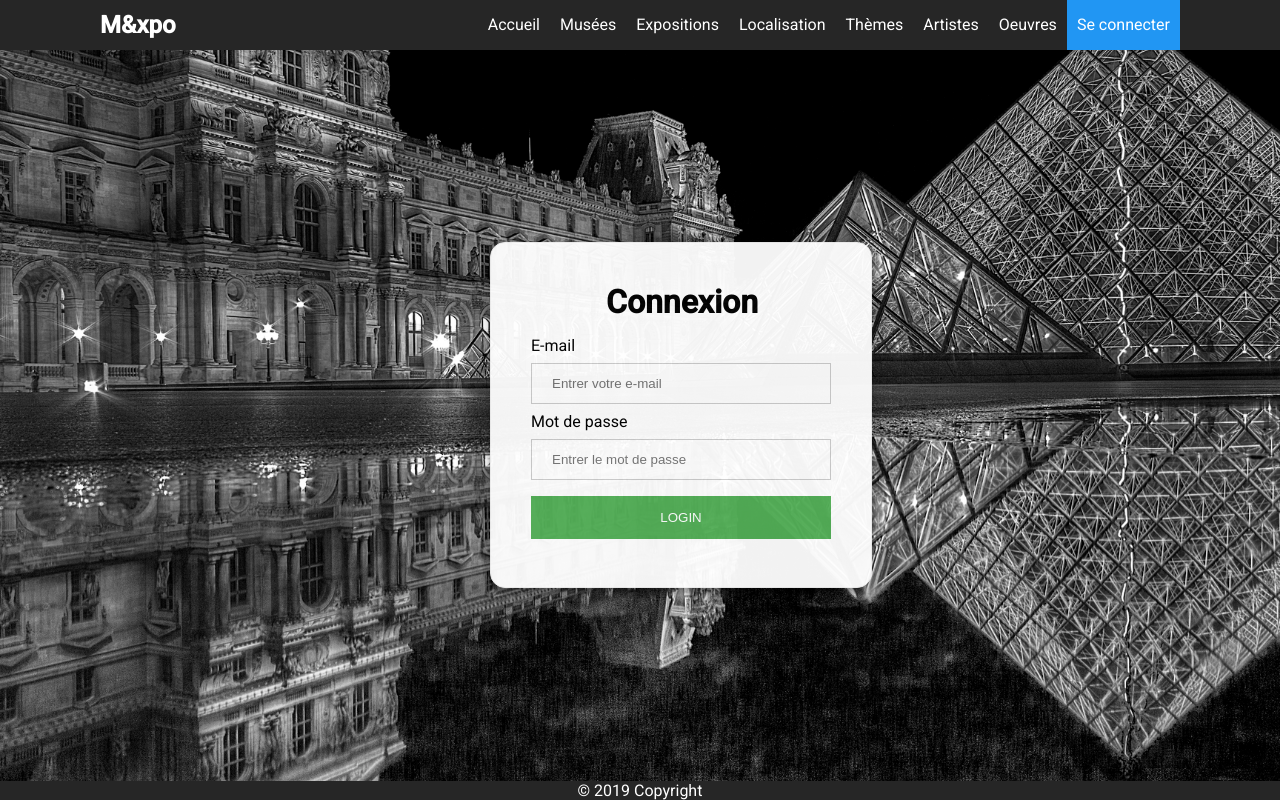
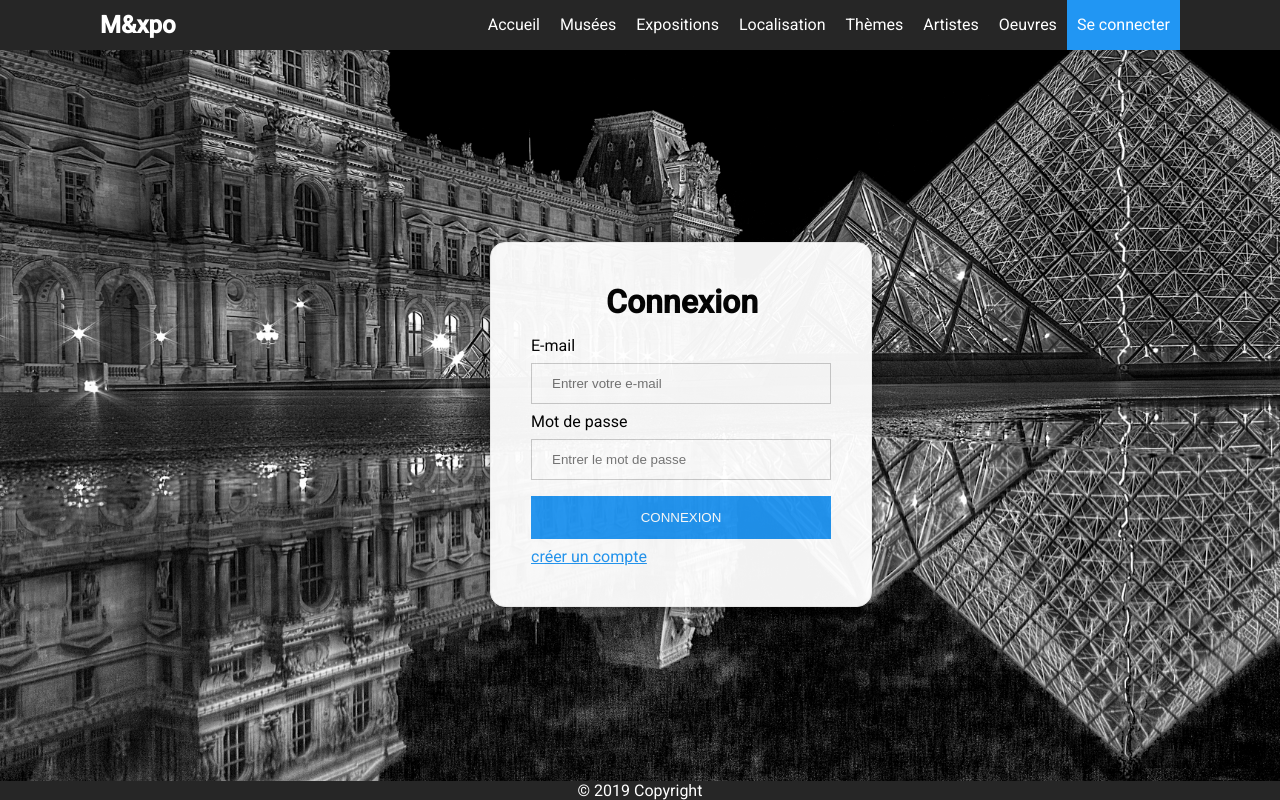
Before and after one commit to tonyderide/Mexpo, an Angular app in the folder front/: page /seconnecter in a window 1280 px wide. Built offline with nearby package versions, Linux system fonts and the light colour scheme.

Commit message:
creéation du formulaire de connexion

```diff
--- a/front/src/app/app.module.ts
+++ b/front/src/app/app.module.ts
@@ -21,7 +21,7 @@ import { BrowserAnimationsModule } from '@angular/platform-browser/animations';
 
 import { MatPaginatorModule } from '@angular/material/paginator';
 import { MatTableModule } from '@angular/material/table';
-import { FormsModule } from '@angular/forms';
+import {FormsModule, ReactiveFormsModule} from '@angular/forms';
 
 @NgModule({
   declarations: [
@@ -49,6 +49,7 @@ import { FormsModule } from '@angular/forms';
     AppRoutingModule,
     MatPaginatorModule,
     MatTableModule,
+    ReactiveFormsModule,
   ],
   providers: [],
   bootstrap: [AppComponent]
--- /dev/null
+++ b/front/src/app/authentification.service.ts
@@ -0,0 +1,22 @@
+import { Injectable } from '@angular/core';
+import {HttpClient, HttpErrorResponse} from "@angular/common/http";
+import {Observable, throwError} from 'rxjs';
+import {User} from "./models/user";
+import {catchError} from "rxjs/operators";
+
+
+@Injectable({
+  providedIn: 'root'
+})
+export class AuthentificationService {
+
+  private baseUrl = "http://localhost:8080/";
+  constructor(private http: HttpClient) { }
+
+  // créer un Utilisateur
+  postAddUser(user: User): Observable<any> {
+    console.log(user);
+    return this.http.post<User>(this.baseUrl + 'users/add', user);
+  }
+
+}
--- /dev/null
+++ b/front/src/app/models/user.ts
@@ -0,0 +1,15 @@
+export class User {
+    nom :string ;
+    prenom:string ;
+    mail:string;
+    voie:string ;
+    codePostal: string ;
+    ville: string ;
+    mdp:string ;
+   // admin: boolean;
+   // token: string;
+
+  constructor() {
+
+  }
+}
--- a/front/src/app/se-connecter/se-connecter.component.css
+++ b/front/src/app/se-connecter/se-connecter.component.css
@@ -9,6 +9,7 @@ form {
 
   width:100%;
   padding: 40px;
+  margin-bottom: 25px;
   border: 1px solid #f1f1f1;
   border-radius: 15px;
   background: #fff;
@@ -31,9 +32,19 @@ input[type=text], input[type=password] {
   box-sizing: border-box;
 }
 
+a {
+  cursor: pointer;
+  color:#2196f3;
+  text-decoration: underline;
+}
 
-input[type=submit] {
-  background-color: #53af57;
+span {
+  color: #2ECC71;
+  font-size: 20px;
+}
+
+button[type=submit] {
+  background-color: #2196f3;
   color: white;
   padding: 14px 20px;
   margin: 8px 0;
@@ -41,8 +52,8 @@ input[type=submit] {
   cursor: pointer;
   width: 100%;
 }
-input[type=submit]:hover {
+button[type=submit]:hover {
   background-color: white;
-  color: #53af57;
-  border: 1px solid #53af57;
+  color: #2196f3;
+  border: 1px solid #2196f3;
 }
--- a/front/src/app/se-connecter/se-connecter.component.html
+++ b/front/src/app/se-connecter/se-connecter.component.html
@@ -1,6 +1,6 @@
-<div class="container">
+<div class="container" *ngIf="affichage === true">
 
-  <form action="verification.php" method="POST">
+  <form method="POST">
     <h1>Connexion</h1>
 
     <label>E-mail</label>
@@ -9,7 +9,45 @@
     <label>Mot de passe</label>
     <input type="password" placeholder="Entrer le mot de passe" name="password" required>
 
-    <input type="submit" id='submit' value='LOGIN' >
+    <button type="submit" id='submit' value='CONNEXION' >CONNEXION</button>
+    <a (click)="onInscription()" >créer un compte</a>
 
   </form>
 </div>
+
+
+<div   class="container" *ngIf="affichage === false">
+
+  <form method="POST" (ngSubmit)="inscription()" >
+    <h1>Inscription</h1>
+
+    <label>Nom</label>
+    <input type="text" placeholder="Entrer votre nom" name="nom"  [(ngModel)]="user.nom" required>
+
+    <label>Prenom</label>
+    <input type="text" placeholder="Entrer votre prénom" name="prenom"  [(ngModel)]="user.prenom" required>
+
+    <label>E-mail</label>
+    <input type="text" placeholder="Entrer votre e-mail" name="email"  [(ngModel)]="user.mail" required>
+
+
+    <label>voie</label>
+    <input type="text" placeholder="Entrer votre voie" name="voie"  [(ngModel)]="user.voie" required>
+
+    <label>code postal</label>
+    <input type="text" placeholder="Entrer votre CP" name="code_postal"  [(ngModel)]="user.codePostal" required>
+
+    <label>ville</label>
+    <input type="text" placeholder="Entrer votre ville" name="ville"  [(ngModel)]="user.ville" required>
+
+    <label>Mot de passe</label>
+    <input type="password" placeholder="Entrer un mot de passe" name="password"  [(ngModel)]="user.mdp" required>
+
+    <span>Votre compte a bien était créer</span>
+
+    <button type="submit" id='submit' value='INSCRIPTION'>INSCRIPTION</button>
+
+    <a (click)="onConnexion()">cancel</a>
+
+  </form>
+</div>
--- a/front/src/app/se-connecter/se-connecter.component.ts
+++ b/front/src/app/se-connecter/se-connecter.component.ts
@@ -1,4 +1,6 @@
-import { Component, OnInit } from '@angular/core';
+import { Component, OnInit, } from '@angular/core';
+import {AuthentificationService} from "../authentification.service";
+import { User } from "../models/user";
 
 @Component({
   selector: 'app-se-connecter',
@@ -7,9 +9,28 @@ import { Component, OnInit } from '@angular/core';
 })
 export class SeConnecterComponent implements OnInit {
 
-  constructor() { }
+  affichage : boolean = true;
+  user: User = new User();
+
+  constructor(private auth : AuthentificationService) { }
 
   ngOnInit() {
+
+  }
+
+  inscription() {
+    console.log('Données du formulaire...', this.user);
+    this.auth.postAddUser(this.user).subscribe(user => user);
+    console.log(this.user);
+  }
+
+
+  onConnexion(){
+    this.affichage = true;
+  }
+
+  onInscription(){
+    this.affichage = false;
   }
 
 }
```
